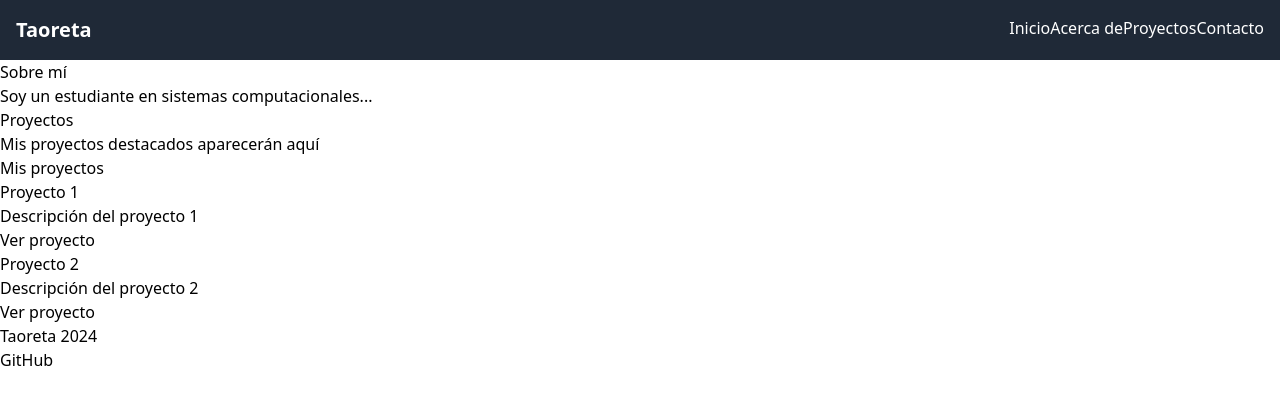
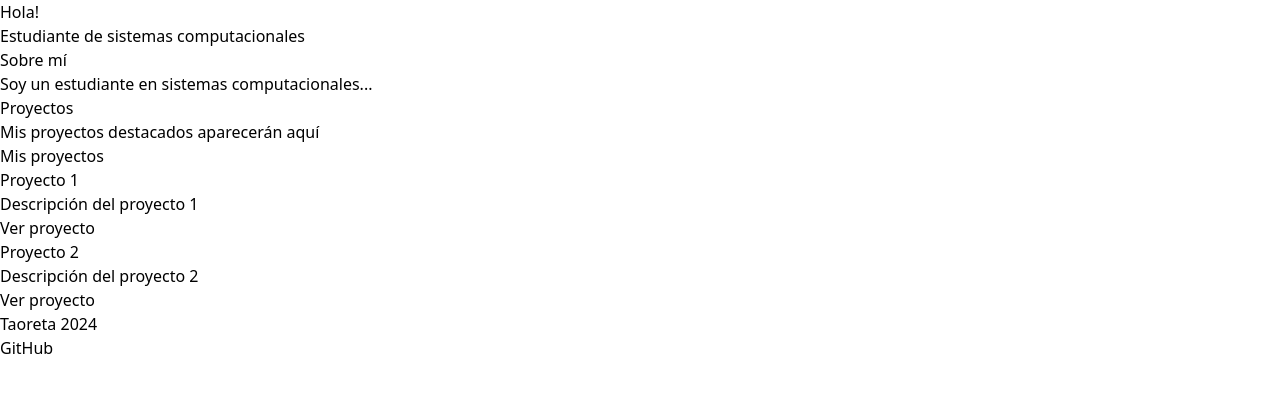
Before and after one commit to taoreta-ed/taoreta-ed, a React (Vite) app: page / in a window 1280 px wide. Shown: the top 404 px of the page. Built offline with nearby package versions, Linux system fonts and the light colour scheme.

Commit message:
feat: Se agrega un index.js para las importaciones dentro de App.jsx

```diff
--- a/src/App.jsx
+++ b/src/App.jsx
@@ -1,12 +1,11 @@
 import React from 'react';
-import Navbar from './components/Navbar';
-import Projects from './components/Projects';
+import {Navbar, Projects, Hero} from './components';
 
 const App = () => {
     return (
         <div>
             <header>
-                <Navbar/>
+                <Hero/>
             </header>
             <main>
                 <section id="about">
--- a/src/components/Hero.jsx
+++ b/src/components/Hero.jsx
@@ -1,8 +1,10 @@
+//Esta sección será la tarjeta donde se mostrará mi nombre, la descripción y el contacto
+
 const Hero = () => (
-    <header id = "home">
+    <div id = "Hero">
         <h1>Hola!</h1>
         <p>Estudiante de sistemas computacionales</p>
-    </header>
+    </div>
 );
 
 export default Hero;
--- /dev/null
+++ b/src/components/index.js
@@ -0,0 +1,3 @@
+export {default as Navbar} from './Navbar';
+export {default as Projects} from './Projects';
+export {default as Hero} from './Hero';
```
